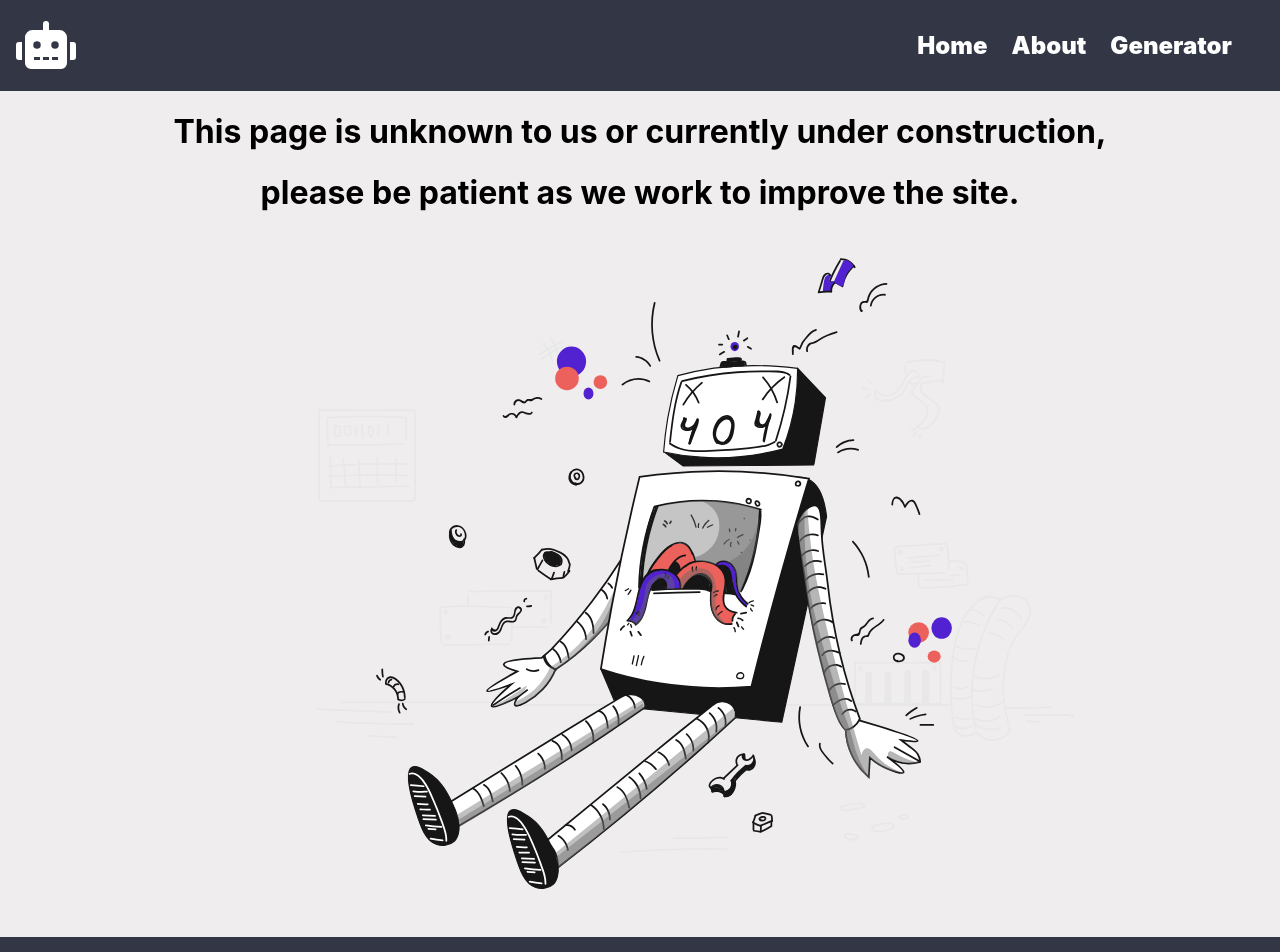
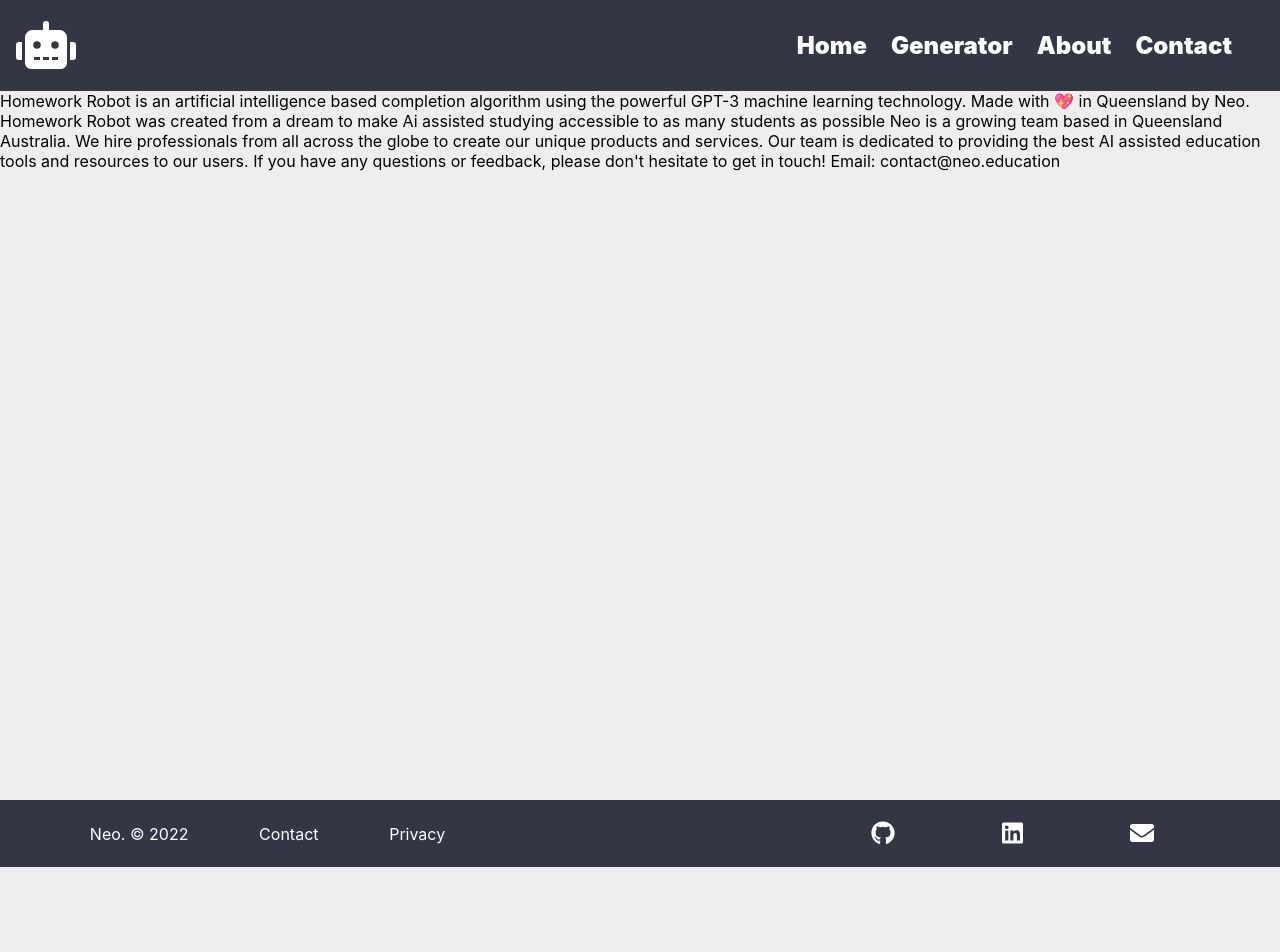
Before and after one commit to Murchyman/homeworkrobotNEXT, a Next.js app: page /About in a window 1280 px wide. Before the commit this address had no page. Shown: the top 952 px of the page. After the commit the page ends 867 px from the top, so only its background shows below. Built offline with nearby package versions, Linux system fonts and the light colour scheme.

Commit message:
before about create

```diff
--- a/components/ Navbar.js
+++ b/components/ Navbar.js
@@ -14,8 +14,9 @@ const Navbar = () => {
       <div className={styles.NavBarLinks}>
 
         <div className={styles.linkItem}><Link href='/'>Home</Link></div>
-        <div className={styles.linkItem}><Link href='/Wip'>About</Link></div>
         <div className={styles.linkItem}>   <Link href='/Generator'>Generator</Link></div>
+        <div className={styles.linkItem}><Link href='/About'>About</Link></div>
+        <div className={styles.linkItem}><Link href='/Contact'>Contact</Link></div>
 
       </div>
     </div>
--- a/components/Footer.js
+++ b/components/Footer.js
@@ -14,7 +14,7 @@ const Footer = () => {
 
                 <div className={styles.FooterLeft}>
                     <div className={styles.linkItem}><Link href='/'>Neo.  &copy; </Link>{year}</div>
-                    <div className={styles.linkItem}><Link href='/Terms'>Terms</Link></div>
+                    <div className={styles.linkItem}><Link href='/Contact'>Contact</Link></div>
                     <div className={styles.linkItem}><Link href='/Privacy'>Privacy</Link></div>
                 </div>
                 <div className={styles.FooterRight}>
--- /dev/null
+++ b/pages/About.js
@@ -0,0 +1,26 @@
+import React from 'react'
+
+const About = () => {
+    return (
+        <>
+
+            <span>Homework Robot is an artificial intelligence based completion algorithm using the powerful GPT-3 machine learning technology.
+
+                Made with 💖 in Queensland by Neo.
+
+                Homework Robot was created from a dream to make Ai assisted studying accessible to as many students as possible
+                Neo  is a growing team based in Queensland Australia. We hire professionals from all across the globe to create our unique products and services.
+
+                Our team is dedicated to providing the best AI assisted education tools and resources to our users.
+
+                If you have any questions or feedback, please don't hesitate to get in touch!
+
+                Email: contact@neo.education
+            </span>
+
+
+        </>
+    )
+}
+
+export default About
```
Also changed, not shown: styles/About.module.css (added).
